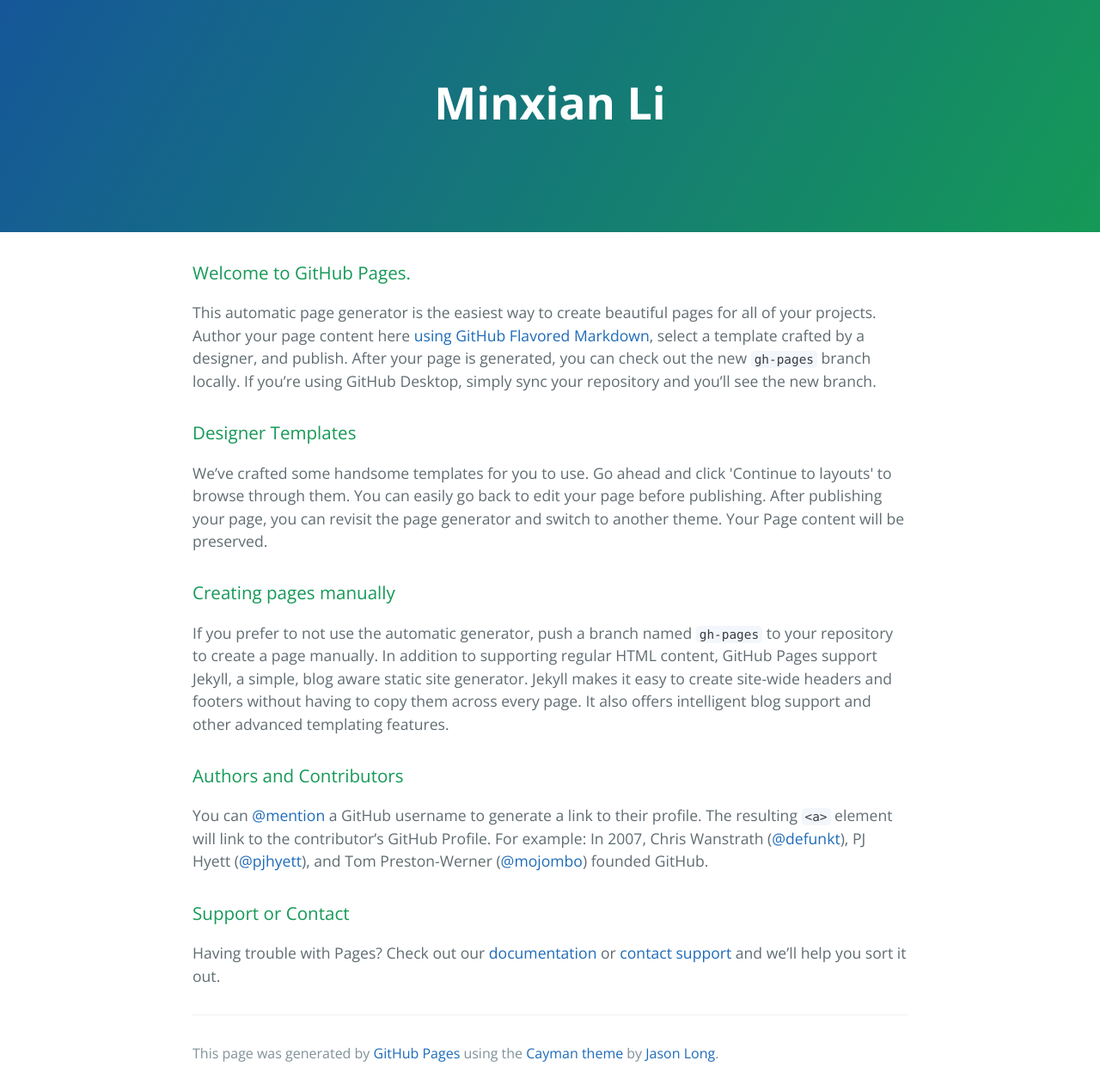
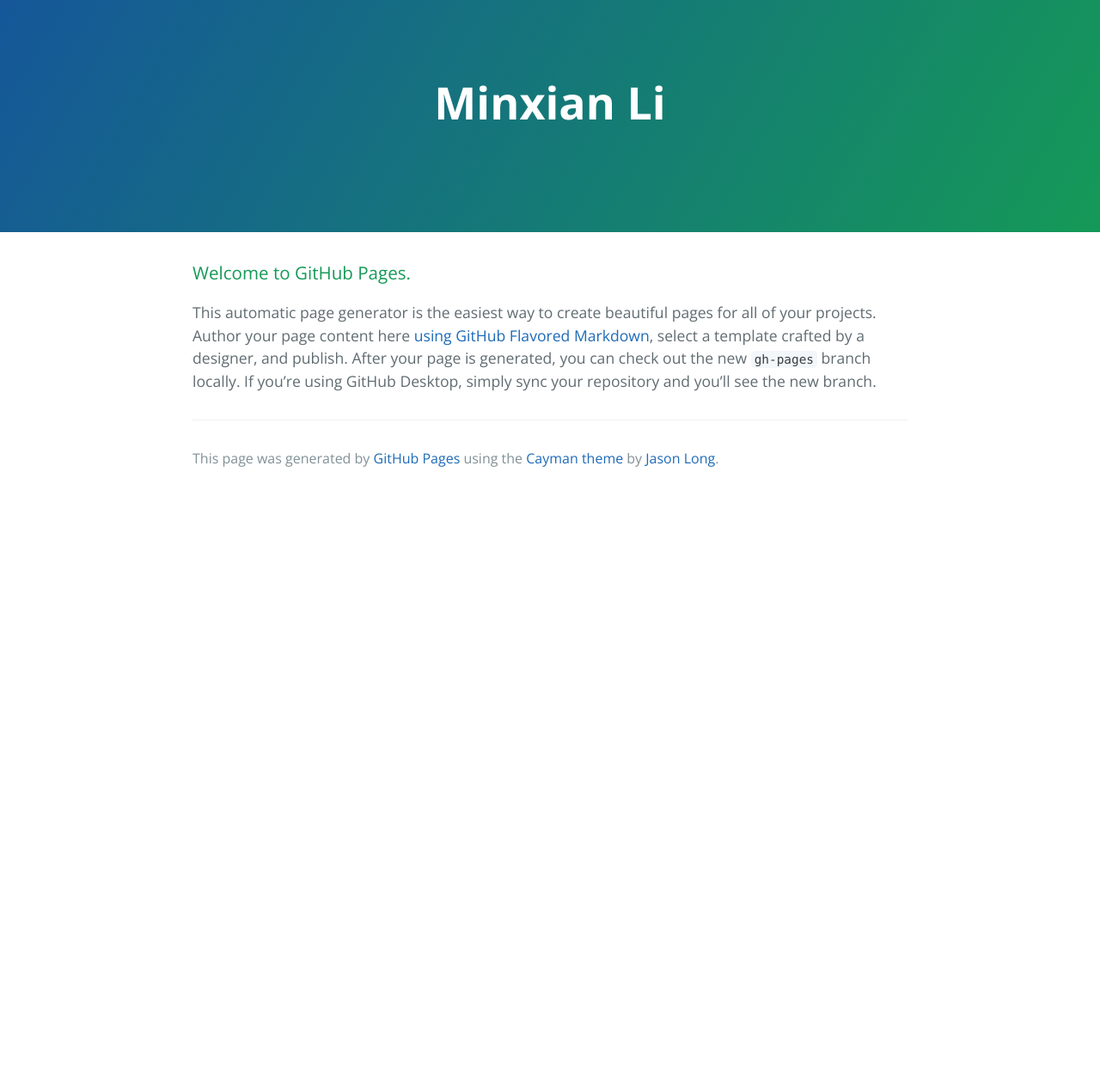
Before and after one commit to MinxianLi/minxianli.github.io, a Jekyll site: the page index.html, which Jekyll copies as it is, in a window 1280 px wide. Shown: the whole page at 86% size. Built offline with Jekyll 4.4.1, drawn with Linux system fonts in a browser that asks for light colours; after the commit the page ends 900 px from its top, so only the background shows below that.

Commit message:
Update index.html

```diff
--- a/index.html
+++ b/index.html
@@ -21,26 +21,6 @@
 
 <p>This automatic page generator is the easiest way to create beautiful pages for all of your projects. Author your page content here <a href="https://guides.github.com/features/mastering-markdown/">using GitHub Flavored Markdown</a>, select a template crafted by a designer, and publish. After your page is generated, you can check out the new <code>gh-pages</code> branch locally. If you’re using GitHub Desktop, simply sync your repository and you’ll see the new branch.</p>
 
-<h3>
-<a id="designer-templates" class="anchor" href="#designer-templates" aria-hidden="true"><span class="octicon octicon-link"></span></a>Designer Templates</h3>
-
-<p>We’ve crafted some handsome templates for you to use. Go ahead and click 'Continue to layouts' to browse through them. You can easily go back to edit your page before publishing. After publishing your page, you can revisit the page generator and switch to another theme. Your Page content will be preserved.</p>
-
-<h3>
-<a id="creating-pages-manually" class="anchor" href="#creating-pages-manually" aria-hidden="true"><span class="octicon octicon-link"></span></a>Creating pages manually</h3>
-
-<p>If you prefer to not use the automatic generator, push a branch named <code>gh-pages</code> to your repository to create a page manually. In addition to supporting regular HTML content, GitHub Pages support Jekyll, a simple, blog aware static site generator. Jekyll makes it easy to create site-wide headers and footers without having to copy them across every page. It also offers intelligent blog support and other advanced templating features.</p>
-
-<h3>
-<a id="authors-and-contributors" class="anchor" href="#authors-and-contributors" aria-hidden="true"><span class="octicon octicon-link"></span></a>Authors and Contributors</h3>
-
-<p>You can <a href="https://github.com/blog/821" class="user-mention">@mention</a> a GitHub username to generate a link to their profile. The resulting <code>&lt;a&gt;</code> element will link to the contributor’s GitHub Profile. For example: In 2007, Chris Wanstrath (<a href="https://github.com/defunkt" class="user-mention">@defunkt</a>), PJ Hyett (<a href="https://github.com/pjhyett" class="user-mention">@pjhyett</a>), and Tom Preston-Werner (<a href="https://github.com/mojombo" class="user-mention">@mojombo</a>) founded GitHub.</p>
-
-<h3>
-<a id="support-or-contact" class="anchor" href="#support-or-contact" aria-hidden="true"><span class="octicon octicon-link"></span></a>Support or Contact</h3>
-
-<p>Having trouble with Pages? Check out our <a href="https://help.github.com/pages">documentation</a> or <a href="https://github.com/contact">contact support</a> and we’ll help you sort it out.</p>
-
       <footer class="site-footer">
 
         <span class="site-footer-credits">This page was generated by <a href="https://pages.github.com">GitHub Pages</a> using the <a href="https://github.com/jasonlong/cayman-theme">Cayman theme</a> by <a href="https://twitter.com/jasonlong">Jason Long</a>.</span>
```
